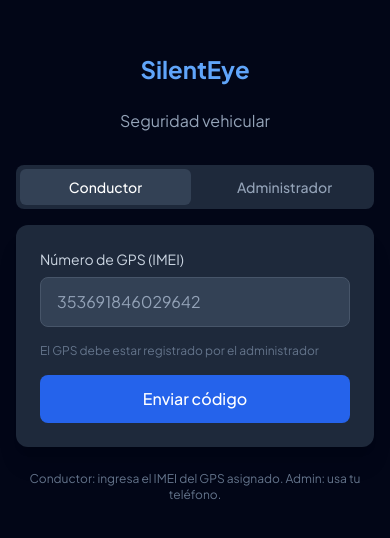
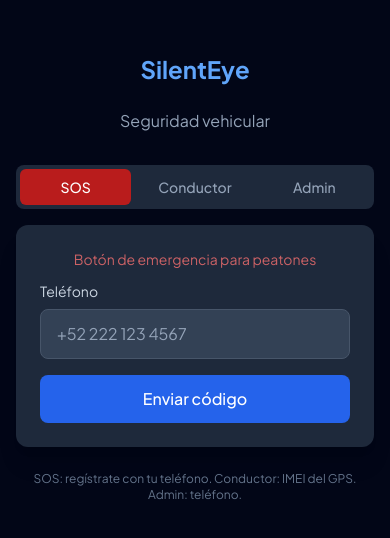
Before and after one commit to issacfiesco66-dot/SilentEye, a Next.js app in the folder frontend/: page /login in a window 390 px wide. Shown: the part 144-682 px from the top of the page. Built offline with nearby package versions, Linux system fonts and the light colour scheme.

Commit message:
feat: citizen login mode - SOS tab, phone registration, redirect to /sos

```diff
--- a/frontend/app/dashboard/page.tsx
+++ b/frontend/app/dashboard/page.tsx
@@ -203,6 +203,10 @@ export default function DashboardPage() {
   if (!user) return <div className="min-h-screen flex items-center justify-center">Cargando...</div>;
 
   const role = String(user.role || '').toLowerCase();
+  if (role === 'citizen') {
+    router.replace('/sos');
+    return <div className="min-h-screen flex items-center justify-center">Redirigiendo a SOS...</div>;
+  }
   if (role === 'helper' || role === 'driver') {
     return <HelperDashboardLayout />;
   }
--- a/frontend/app/login/page.tsx
+++ b/frontend/app/login/page.tsx
@@ -5,11 +5,11 @@ import { useRouter } from 'next/navigation';
 
 const API = process.env.NEXT_PUBLIC_API_URL || '';
 
-type LoginMode = 'driver' | 'admin';
+type LoginMode = 'driver' | 'admin' | 'citizen';
 
 export default function LoginPage() {
   const router = useRouter();
-  const [mode, setMode] = useState<LoginMode>('driver');
+  const [mode, setMode] = useState<LoginMode>('citizen');
   const [step, setStep] = useState<'input' | 'otp'>('input');
   const [imei, setImei] = useState('');
   const [phone, setPhone] = useState('');
@@ -24,7 +24,7 @@ export default function LoginPage() {
     try {
       const body = mode === 'driver'
         ? { imei: imei.trim() }
-        : { phone: phone.trim() };
+        : { phone: phone.trim(), mode: mode === 'citizen' ? 'citizen' : undefined };
       const identifier = mode === 'driver' ? imei.trim() : phone.trim();
       if (!identifier) {
         setError(mode === 'driver' ? 'Ingresa el número de GPS (IMEI)' : 'Ingresa tu teléfono');
@@ -59,7 +59,7 @@ export default function LoginPage() {
     try {
       const body = mode === 'driver'
         ? { imei: imei.trim(), code: code.trim() }
-        : { phone: phone.trim(), code: code.trim(), name: name.trim() || undefined };
+        : { phone: phone.trim(), code: code.trim(), name: name.trim() || undefined, mode: mode === 'citizen' ? 'citizen' : undefined };
       const res = await fetch(`${API}/api/auth/otp/verify`, {
         method: 'POST',
         headers: { 'Content-Type': 'application/json' },
@@ -70,7 +70,7 @@ export default function LoginPage() {
       localStorage.setItem('token', data.token);
       localStorage.setItem('user', JSON.stringify(data.user));
       localStorage.setItem('loginAt', String(Date.now()));
-      router.replace('/dashboard');
+      router.replace(data.user?.role === 'citizen' ? '/sos' : '/dashboard');
     } catch (e: unknown) {
       setError((e as Error).message);
     } finally {
@@ -92,6 +92,12 @@ export default function LoginPage() {
 
         <div className="flex gap-2 mb-4 p-1 bg-slate-800 rounded-lg">
           <button
+            onClick={() => { setMode('citizen'); resetForm(); }}
+            className={`flex-1 py-2 rounded-md text-sm font-medium ${mode === 'citizen' ? 'bg-red-700 text-white' : 'text-slate-400 hover:text-white'}`}
+          >
+            SOS
+          </button>
+          <button
             onClick={() => { setMode('driver'); resetForm(); }}
             className={`flex-1 py-2 rounded-md text-sm font-medium ${mode === 'driver' ? 'bg-slate-700 text-white' : 'text-slate-400 hover:text-white'}`}
           >
@@ -101,13 +107,18 @@ export default function LoginPage() {
             onClick={() => { setMode('admin'); resetForm(); }}
             className={`flex-1 py-2 rounded-md text-sm font-medium ${mode === 'admin' ? 'bg-slate-700 text-white' : 'text-slate-400 hover:text-white'}`}
           >
-            Administrador
+            Admin
           </button>
         </div>
 
         <div className="bg-slate-800 rounded-xl p-6 shadow-xl">
           {step === 'input' ? (
             <>
+              {mode === 'citizen' && (
+                <p className="text-red-400/80 text-sm mb-3 text-center">
+                  Botón de emergencia para peatones
+                </p>
+              )}
               <label className="block text-sm text-slate-300 mb-2">
                 {mode === 'driver' ? 'Número de GPS (IMEI)' : 'Teléfono'}
               </label>
@@ -115,7 +126,7 @@ export default function LoginPage() {
                 type={mode === 'driver' ? 'text' : 'tel'}
                 value={mode === 'driver' ? imei : phone}
                 onChange={(e) => mode === 'driver' ? setImei(e.target.value) : setPhone(e.target.value)}
-                placeholder={mode === 'driver' ? '353691846029642' : '+51 999 999 999'}
+                placeholder={mode === 'driver' ? '353691846029642' : '+52 222 123 4567'}
                 className="w-full px-4 py-3 rounded-lg bg-slate-700 border border-slate-600 text-white placeholder-slate-400 focus:ring-2 focus:ring-blue-500 focus:border-transparent mb-4"
               />
               {mode === 'driver' && (
@@ -150,7 +161,7 @@ export default function LoginPage() {
                 maxLength={6}
                 className="w-full px-4 py-3 rounded-lg bg-slate-700 border border-slate-600 text-white placeholder-slate-400 focus:ring-2 focus:ring-blue-500 mb-4"
               />
-              {mode === 'admin' && (
+              {(mode === 'admin' || mode === 'citizen') && (
                 <>
                   <label className="block text-sm text-slate-300 mb-2">Nombre (opcional)</label>
                   <input
@@ -182,7 +193,7 @@ export default function LoginPage() {
         </div>
 
         <p className="text-slate-500 text-xs text-center mt-6">
-          Conductor: ingresa el IMEI del GPS asignado. Admin: usa tu teléfono.
+          SOS: regístrate con tu teléfono. Conductor: IMEI del GPS. Admin: teléfono.
         </p>
       </div>
     </div>
```
Also changed, not shown: 2 other files (tests, documents, lock files or other folders).
